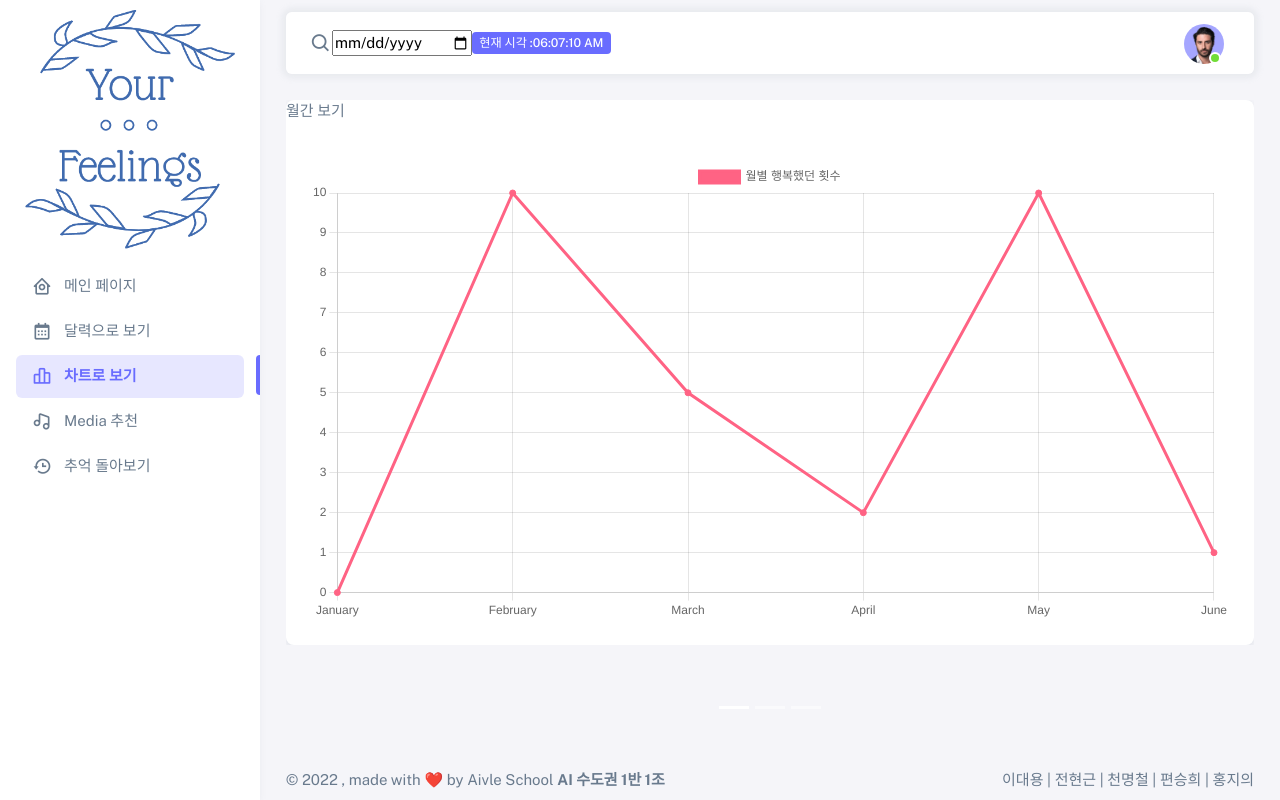
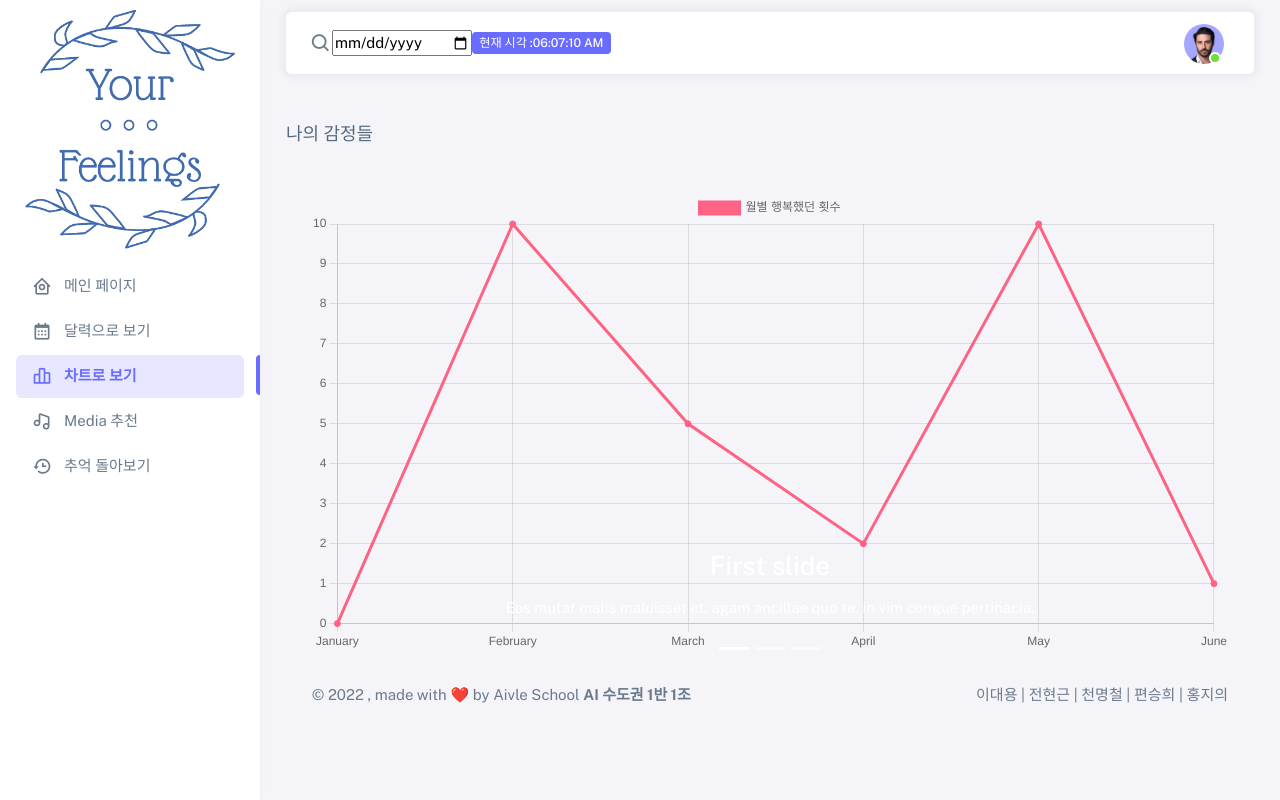
Before and after one commit to AIVLE-School-first-Big-Project/Your-Feelings, a Django app: page /main/chart in a window 1280 px wide. Run offline with Django 3.2, Linux system fonts and the light colour scheme; some libraries are stand-ins or nearby versions; some web fonts are replaced.

Commit message:
차트 그리드 임시수정...뭔가 문제가 있다.

```diff
--- a/mainApp/templates/mainApp/chart.html
+++ b/mainApp/templates/mainApp/chart.html
@@ -220,20 +220,20 @@
             <!-- Content -->
             <div class="container-xxl flex-grow-1 container-p-y">
               <!-- {% block content %} -->
-              <div class="h-100 row">
-                <div id="feelingChart" class="carousel slide" data-bs-ride="carousel" data-bsinterval='false'>
-                  <div class="carousel-indicators">
-                    <button type="button" data-bs-target="#feelingChart" data-bs-slide-to="0" class="active" aria-current="true" aria-label="Slide 1"></button>
-                    <button type="button" data-bs-target="#feelingChart" data-bs-slide-to="1" aria-label="Slide 2"></button>
-                    <button type="button" data-bs-target="#feelingChart" data-bs-slide-to="2" aria-label="Slide 3"></button>
-                  </div>
-                  <div class="carousel-inner">
-                    <div class="carousel-item active">
-                      <div class="card">
-                        <!-- 월간 보기 시작 -->
-                        <div class="card-title">
-                          월간 보기
-                        </div>
+
+              <div class="row">
+                <!-- Bootstrap carousel -->
+                <div class="col-md">
+                  <h5 class="my-4">나의 감정들</h5>
+
+                  <div id="carouselExample" class="carousel slide" data-bs-ride="carousel" data-bs-interval="false">
+                    <ol class="carousel-indicators">
+                      <li data-bs-target="#carouselExample" data-bs-slide-to="0" class="active"></li>
+                      <li data-bs-target="#carouselExample" data-bs-slide-to="1"></li>
+                      <li data-bs-target="#carouselExample" data-bs-slide-to="2"></li>
+                    </ol>
+                    <div class="carousel-inner">
+                      <div class="carousel-item active">
                         <div class="card-body">
                           <div>
                             <canvas id="happySum"></canvas>
@@ -245,18 +245,15 @@
                             );
                           </script>
                         </div>
+                        <div class="carousel-caption d-none d-md-block">
+                          <h3>First slide</h3>
+                          <p>Eos mutat malis maluisset et, agam ancillae quo te, in vim congue pertinacia.</p>
+                        </div>
                       </div>
-                    <!--월간 보기 끝-->
-                    </div>
-                    <div class="carousel-item h-50">
-                      <!-- 감정 별 보기 시작-->
-                      <div class="card">
-                        <div class="card-title">
-                          감정별 보기
-                        </div>
+                      <div class="carousel-item">
                         <div class="card-body">
                           <div>
-                            <canvas id="felling"></canvas>
+                            <canvas id="felling"  style="margin: 10 auto;"></canvas>
                           </div>
                           <script>
                             const felling = new Chart(
@@ -266,26 +263,21 @@
                           </script>
 
                         </div>
-                      </div>
-                    </div>
-                    <div class="carousel-item">
-                      <div class="card">
-                        <div class="card-body bg-secondary">
-                          테스트 중입니다.
+                        <div class="carousel-caption d-none d-md-block">
+                          <h3>Second slide</h3>
+                          <p>In numquam omittam sea.</p>
                         </div>
                       </div>
-                      <div class="carousel-caption h-100 d-none d-md-block">
-                        <h5>Third slide label</h5>
-                        <p>Some representative placeholder content for the third slide.</p>
+                      <div class="carousel-item">
+                        <img class="d-block w-100" src="../assets/img/elements/18.jpg" alt="Third slide" />
+                        <div class="carousel-caption d-none d-md-block">
+                          <h3>Third slide</h3>
+                          <p>Lorem ipsum dolor sit amet, virtute consequat ea qui, minim graeco mel no.</p>
+                        </div>
                       </div>
                     </div>
                   </div>
                 </div>
-
-              </div>
-
-
-
 
 
 
```
